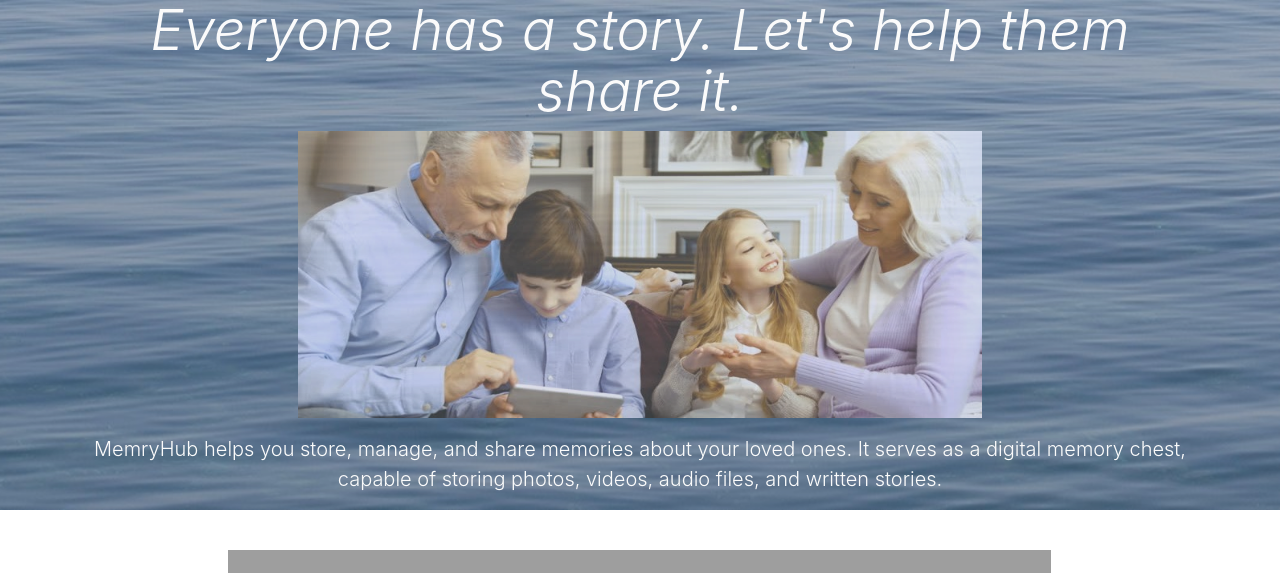
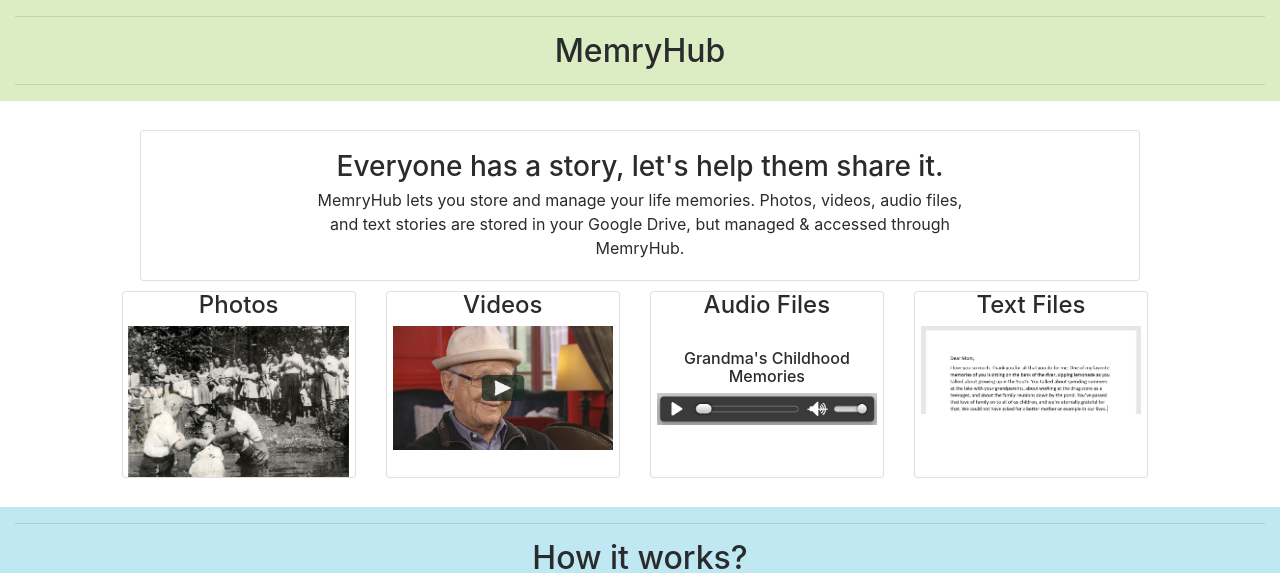
Before and after one commit to gbird3/memryHub, a Django app: page / in a window 1280 px wide. Shown: the part 95-668 px from the top of the page. Run offline with Django 3.2, Linux system fonts and the light colour scheme; some libraries are stand-ins or nearby versions; grey boxes are pictures that could not be loaded.

Commit message:
Homepage redo (#34)
* added location to create memory page

* edited add_memory to have optional as dropdown

* added delete button for memories

* edit card on timeline page so that its wider and without loading the iamges

* added preview option to files

* added preview option to memory

* quick fix to divider to include events on a even decade

* last bit for preview

* added back link to view.html

* added back buttons and some css to work that

* added delete modal to timeline and memories

* added delete modal to files

* new homepage that looks better

* changes to homepage

* changed file types

* navbar changes

```diff
--- a/home/static/home/css/base.css
+++ b/home/static/home/css/base.css
@@ -13,3 +13,24 @@
   background-color: #2ECC71;
   border: 0px;
 }
+
+.navbar .center-logo{
+  text-align: center;
+  margin-left: auto;
+  margin-right: auto;
+}
+
+/*
+.footer {
+  position: relative;
+  margin-top: -50px;
+  height: 50px;
+  clear:both;
+  padding-top:20px;
+}
+
+.footer-space{
+  overflow:auto;
+  padding-bottom:150px;
+}
+/*
--- a/home/static/home/css/index.css
+++ b/home/static/home/css/index.css
@@ -1,3 +1,50 @@
+.center-block{
+  margin-left: auto;
+  margin-right: auto;
+  display: block;
+}
+
+.green-row{
+  background: #dcedc4;
+}
+
+.blue-row{
+  background: #bfe8f3;
+}
+
+.delete-file-button{
+  color:red;
+  font-size: small;
+}
+
+.collapse-link{
+  color: text-muted;
+  font-size: small;
+}
+
+.card{
+  margin-bottom: 5px;
+  margin-top: 5px;
+}
+
+.file-card{
+  margin-right: 1%;
+  display: inline-block;
+  text-align: center;
+}
+
+.card-description{
+  margin-left: 15%;
+  margin-right: 15%;
+  margin-bottom: 0%;
+}
+
+.image-card{
+  width: 95%;
+  margin-left: auto;
+  margin-right: auto;
+}
+
 .jumbotron-billboard .jumbotron-img {
     margin-bottom: 0px;
     opacity: 0.8;
--- a/home/templates/base.html
+++ b/home/templates/base.html
@@ -13,7 +13,7 @@
 
 </head>
 <body>
-	<nav class="navbar navbar-expand-lg navbar-light bg-light">
+	<nav class="navbar navbar-expand-lg navbar-light bg-light sticky-top">
 		<a class="navbar-brand" href="/">
 			<img src= {% static "/home/media/logo.png" %} width="40" height="28" alt="">
 		</a>
@@ -53,13 +53,12 @@
 	</nav>
 
   {% block content %}
-	<main class="ui page container">
+	<main class="ui page container footer-space">
 
 	</main>
 	{% endblock %}
 
 	{% block footerjs %}
-
 	<footer class="footer bg-light">
       <div class="container">
         <div class="row">
--- a/home/templates/index.html
+++ b/home/templates/index.html
@@ -4,10 +4,91 @@
 
 {% block css %}
 <link rel="stylesheet" type="text/css" href={% static "home/css/index.css" %}>
+<link rel="stylesheet" type="text/css" href={% static "home/css/font-awesome/css/font-awesome.min.css" %}>
 {% endblock %}
 
 {% block content %}
 <div>
+	<div class = "container-fluid">
+			<div class = "row green-row">
+	      <div class = "col-lg 12">
+	        <div class="timeline-divider text-center">
+	          <hr/>
+	          <h2>MemryHub</h2>
+	          <hr/>
+	        </div>
+	      </div>
+	    </div>
+
+			<div class = "row">
+				<div class = "col-lg-12 center-block">
+					</br>
+					<div class="card text-center center-block" style = "width: 80%">
+						<div class="card-block header-block">
+							<h3 class="card-title">Everyone has a story, let's help them share it.</h3>
+							<h4 class ="card-subtitle">
+							</h4>
+							<p class="card-description">MemryHub lets you store and manage your life memories. Photos, videos, audio files, and text stories are stored in your Google Drive, but managed & accessed through MemryHub.</p>
+						</div>
+					</div>
+				</div>
+			</div>
+
+			<div class = "row">
+				<div class = "col-lg-10 center-block">
+					<div class = "card-deck">
+						<div class = "card file-card">
+							<h4>Photos</h4>
+							<img class = "image-card" frameborder="0" src={% static "home/media/baptism.jpg" %}></img>
+						</div>
+
+						<div class = "card file-card">
+							<h4>Videos</h4>
+							<img class = "image-card" frameborder="0" src={% static "home/media/interview_icon.jpg" %}></img>
+						</div>
+
+						<div class = "card file-card">
+							<h4>Audio Files</h4>
+						</br>
+
+							<h6>Grandma's Childhood Memories</h6>
+							<img class = "image-card" frameborder="0" src={% static "home/media/audio.png" %}></img>
+						</br>
+						</div>
+
+						<div class = "card file-card">
+							<h4>Text Files</h4>
+							<img class = "image-card" frameborder="0" src={% static "home/media/letter_mother.png" %}></img>
+						</br>
+						</div>
+					</div>
+					</br>
+				</div>
+			</div>
+
+		<div class = "row blue-row">
+      <div class = "col-lg 12">
+        <div class="timeline-divider text-center">
+          <hr/>
+          <h2>How it works?</h2>
+          <hr/>
+        </div>
+      </div>
+    </div>
+
+		<div class = "row">
+			<div class = "col-lg-8 center-block">
+				<div class="embed-responsive embed-responsive-16by9 top-buffer bottom-buffer">
+					<iframe src="https://biteable.com/watch/embed/memryhub-1675378" allowfullscreen="true"></iframe><p><a href="https://biteable.com/watch/memryhub-1675378"></a></p>
+				</div>
+			</div>
+		</div>
+
+	</div>
+</div>
+
+<!--Old homepage jumbotron
+
 	<div class="jumbotron jumbotron-billboard p-o p-md-0 text-white rounded bg-dark">
 		<div class = "jumbotron-img">
 			<div class = "container">
@@ -21,18 +102,6 @@
 			</div>
 		</div>
 	</div>
-	<div class="container-fluid">
-		<div class ="row bg-light">
-			<div class="col-lg-2">
-			</div>
-			<div class = "col-lg-8 center-block top-buffer">
-				<div class="embed-responsive embed-responsive-16by9 top-buffer bottom-buffer">
-					<iframe src="https://biteable.com/watch/embed/memryhub-1675378" allowfullscreen="true"></iframe><p><a href="https://biteable.com/watch/memryhub-1675378"></a></p>
-				</div>
-			</div>
-			<div class="col-lg-2">
-			</div>
-		</div>
-	</div>
+-->
 </div>
 {% endblock %}
--- a/timeline/static/timeline/css/view.css
+++ b/timeline/static/timeline/css/view.css
@@ -36,7 +36,6 @@ h4{
 
 .file-card{
   margin-right: 30px;
-
   display: inline-block;
 }
 
@@ -91,5 +90,4 @@ h4{
 .delete-file-button{
   color:red;
   font-size: small;
-
 }
```
Also changed, not shown: home/static/home/media/audio.PNG (added), home/static/home/media/baptism.jpg (added), home/static/home/media/interview.jpg (added), home/static/home/media/interview_icon.jpg (added), home/static/home/media/letter_mother.PNG (added).
